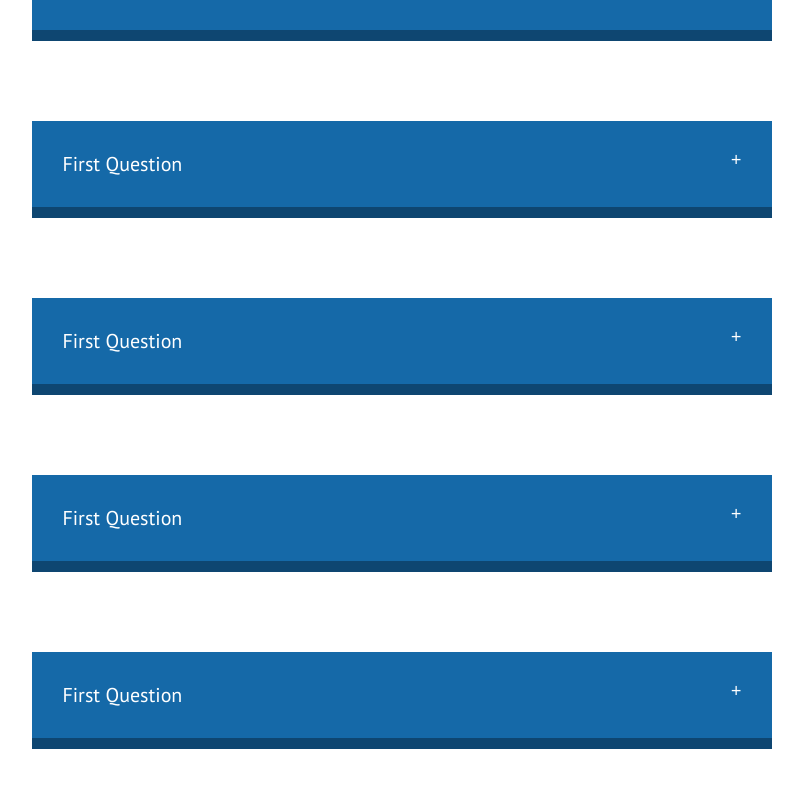
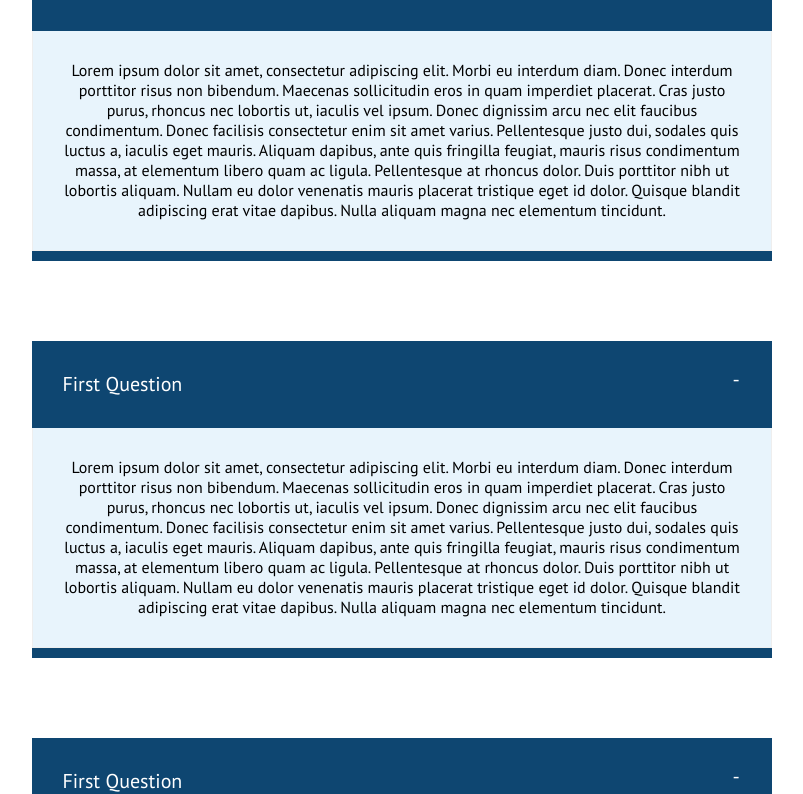
Before and after one commit to VladChornyi/it-generation-practice, a React (Create React App) app: page / in a window 1280 px wide. Shown: the part 329-1123 px from the top of the page, without its empty margins (258-1061 px from the left). Built offline with nearby package versions, Linux system fonts and the light colour scheme; the HTML template or start-up script is replaced by a standard one.

Commit message:
Finish task

```diff
--- a/src/components/FAQ/FAQ.jsx
+++ b/src/components/FAQ/FAQ.jsx
@@ -1,40 +1,88 @@
 import { Component } from "react";
-import AccordionItem from '../AccordionItem/AccordionItem';
-import style from './FAQ.module.css'
+import AccordionItem from "../AccordionItem/AccordionItem";
+import style from "./FAQ.module.css";
 export class FAQ extends Component {
   state = {
-    isAllOpen: false
+    isAllOpen: true,
+    buttonPushed: false,
   };
-  onOpenAll = () =>{
+  onOpenAll = () => {
     this.setState({
-      isAllOpen: true
-    })
-  }
-  onCloseAll = () =>{
+      isAllOpen: true,
+      buttonPushed: true,
+    });
+  };
+  onCloseAll = () => {
     this.setState({
-      isAllOpen: false
-    })
-  }
+      isAllOpen: false,
+      buttonPushed: true,
+    });
+  };
+  onTriggerButton = () => {
+    this.setState({
+      buttonPushed: false,
+    });
+  };
   render() {
     return (
       <div className={style.accordion}>
         <h1>FAQ</h1>
-      <button type="button" className={style.btn} id="expand-all" onClick={this.onOpenAll}>
+        <button
+          onClick={this.onOpenAll}
+          type="button"
+          className={style.btn}
+          id="expand-all"
+        >
           Expand All
         </button>
-      <button type="button" className={style.btn} id="collapse-all"onClick={this.onCloseAll}>
+        <button
+          onClick={this.onCloseAll}
+          type="button"
+          className={style.btn}
+          id="collapse-all"
+        >
           Collapse All
         </button>
         <ul className={style.FAQList}>
-     <li className={style.FAQItem}><AccordionItem isAllOpen={this.state.isAllOpen} /></li>
-
-        <li className={style.FAQItem}><AccordionItem isAllOpen={this.state.isAllOpen} /></li>
-        <li className={style.FAQItem}><AccordionItem isAllOpen={this.state.isAllOpen} /></li>
-        <li className={style.FAQItem}><AccordionItem isAllOpen={this.state.isAllOpen} /></li>
-        <li className={style.FAQItem}><AccordionItem isAllOpen={this.state.isAllOpen} /></li>
+          <li className={style.FAQItem}>
+            <AccordionItem
+              buttonPushed={this.state.buttonPushed}
+              onTriggerButton={this.onTriggerButton}
+              isAllOpen={this.state.isAllOpen}
+            />
+          </li>
+          <li className={style.FAQItem}>
+            <AccordionItem
+              buttonPushed={this.state.buttonPushed}
+              onTriggerButton={this.onTriggerButton}
+              isAllOpen={this.state.isAllOpen}
+            />
+          </li>
+          <li className={style.FAQItem}>
+            <AccordionItem
+              buttonPushed={this.state.buttonPushed}
+              onTriggerButton={this.onTriggerButton}
+              isAllOpen={this.state.isAllOpen}
+            />
+          </li>
+          <li className={style.FAQItem}>
+            <AccordionItem
+              buttonPushed={this.state.buttonPushed}
+              onTriggerButton={this.onTriggerButton}
+              isAllOpen={this.state.isAllOpen}
+            />
+          </li>
+          <li className={style.FAQItem}>
+            <AccordionItem
+              buttonPushed={this.state.buttonPushed}
+              onTriggerButton={this.onTriggerButton}
+              isAllOpen={this.state.isAllOpen}
+            />
+          </li>
         </ul>
       </div>
     );
-}}
+  }
+}
 
 export default FAQ;
```
Lines whose indentation alone changed are shown as unchanged.
